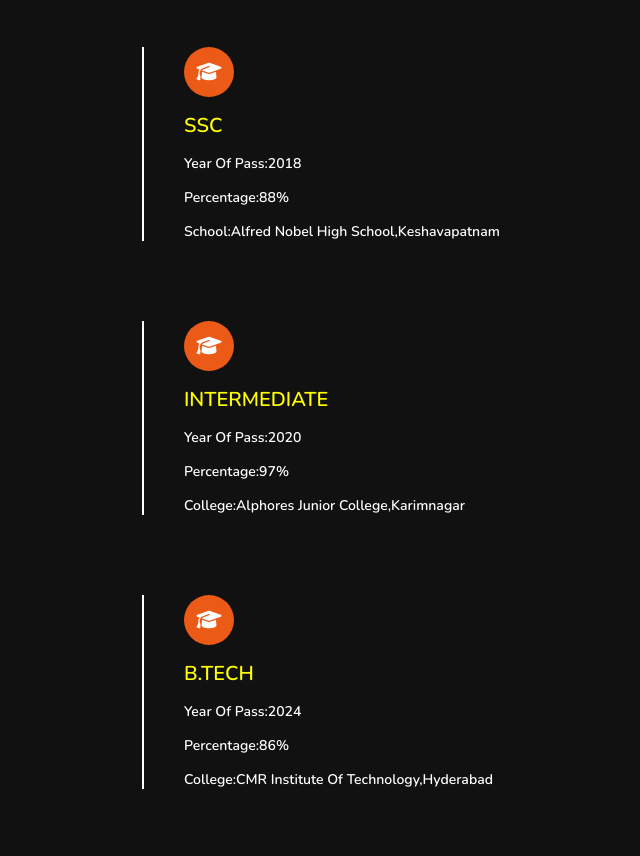
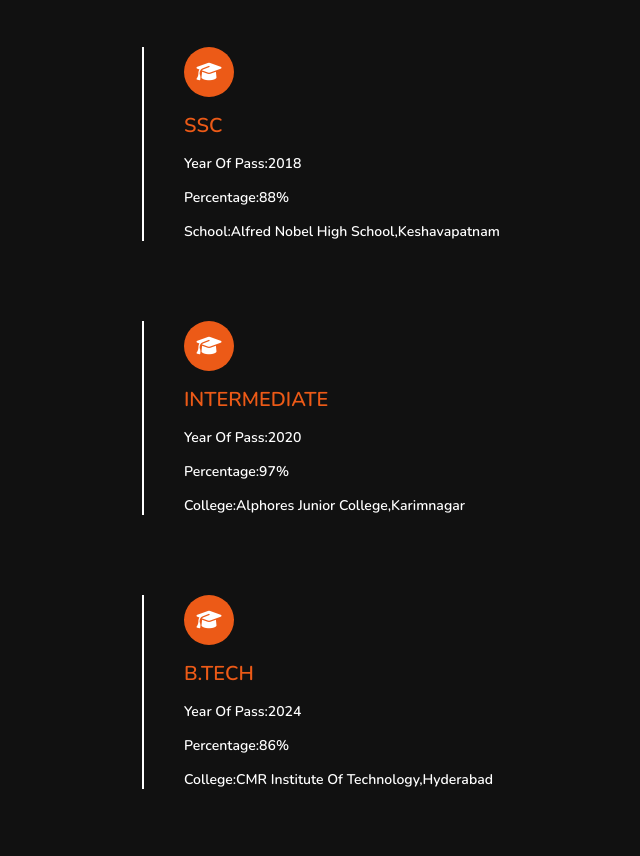
Before and after one commit to Manasa-Byri/portfolio, a plain HTML site: page index.html in a window 1280 px wide. Shown: the part 1668-2524 px from the top of the page, without its empty margins (258-898 px from the left). Drawn offline with nearby package versions, Linux system fonts and the light colour scheme.

Commit message:
Update style.css

```diff
--- a/style.css
+++ b/style.css
@@ -253,7 +253,7 @@ header .navbar ul li a:hover{
 
 .education .box-container .box h3{
     font-size: 2rem;
-    color: yellow;
+    color: #ec5a17;
     padding-top: 1.5rem;
 }
 .education .box-container .box h2{
```
